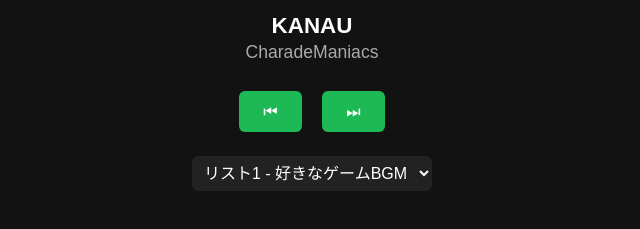
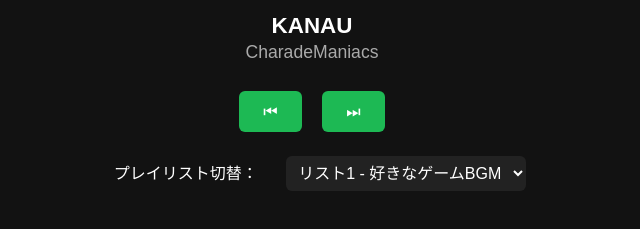
Before and after one commit to tsumikikuzushi/playlist, a plain HTML site: page index.html in a window 1280 px wide. Shown: the part 357-586 px from the top of the page, without its empty margins (328-968 px from the left). Drawn offline with Linux system fonts and the light colour scheme.

Commit message:
Update index.html
仮コミット

```diff
--- a/index.html
+++ b/index.html
@@ -75,6 +75,11 @@ button:hover {
 .playlist-selector {
   margin-top: 1.5rem;
   text-align: center;
+  color: white; /* ラベル文字色 */
+  font-size: 1rem;
+}
+.playlist-selector label {
+  margin-right: 0.5rem;
 }
 .playlist-selector select {
   padding: 0.5rem;
@@ -143,8 +148,9 @@ button:hover {
 
   <!-- プレイリスト切替セレクター -->
   <div class="playlist-selector">
-    <select id="playlistSelect"></select>
-  </div>
+  　<label for="playlistSelect">プレイリスト切替：</label>
+  　<select id="playlistSelect"></select>
+　</div>
 
   <!-- プレイリストリスト -->
   <div class="playlist-list" id="playlistList"></div>
```
